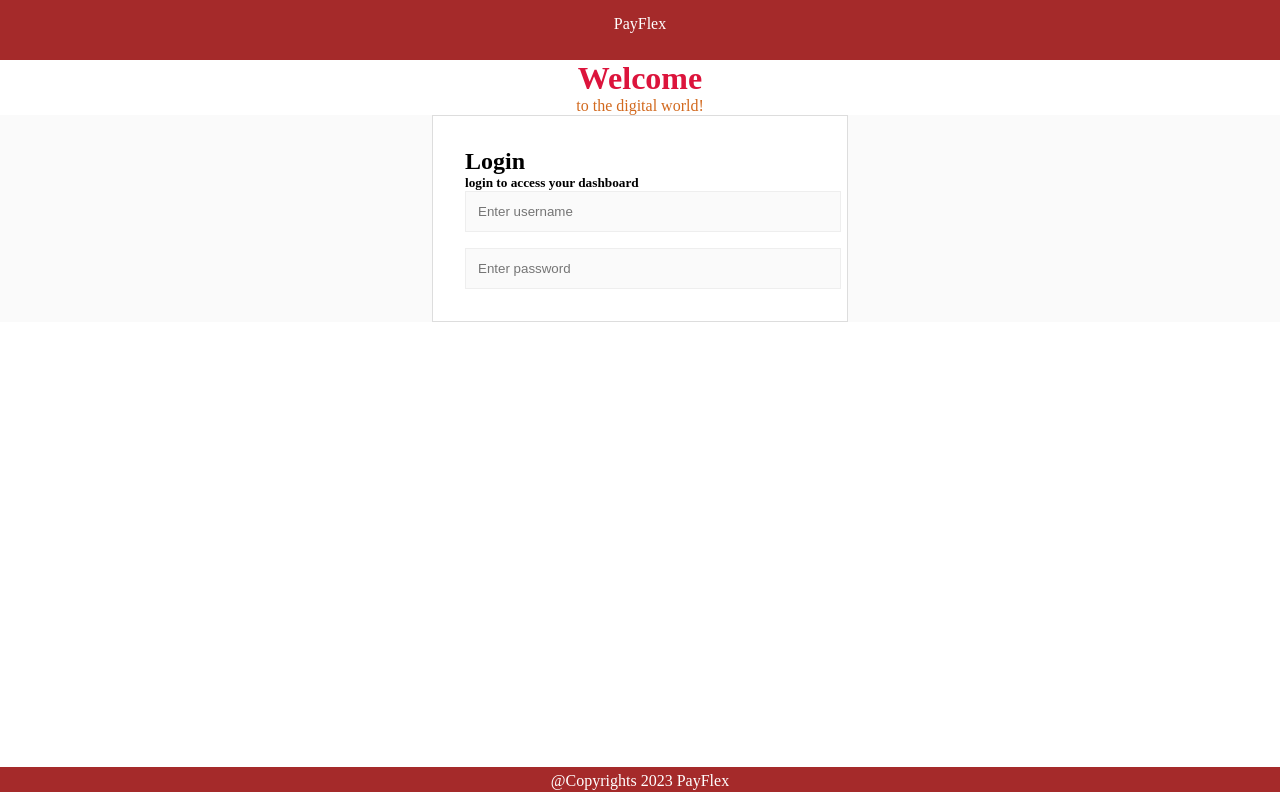
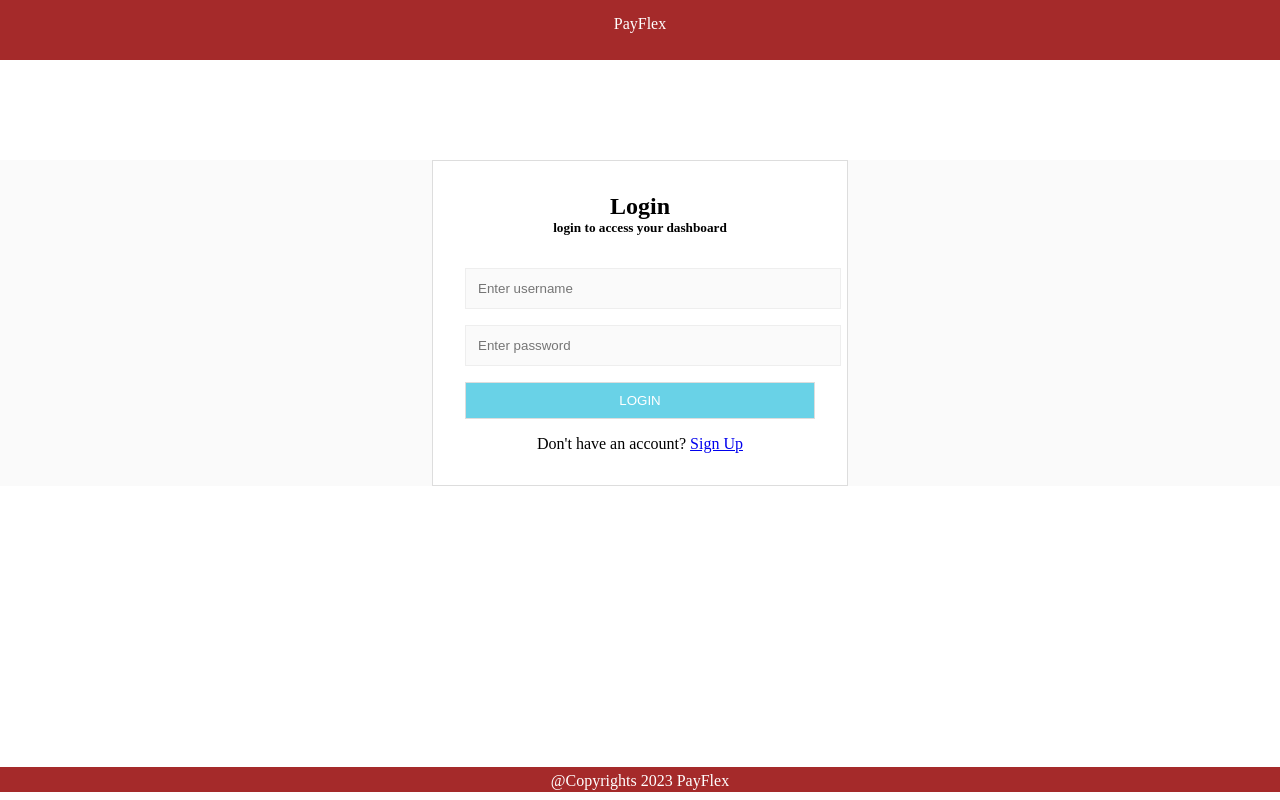
Before and after one commit to Aijazali777/PayFlex, a plain HTML site: page index.html in a window 1280 px wide. Drawn offline with Linux system fonts and the light colour scheme.

Commit message:
Updated Login Screen

```diff
--- a/index.html
+++ b/index.html
@@ -8,8 +8,6 @@
 </head>
 <body>
     <header>PayFlex</header>
-    <h1>Welcome</h1>
-    <p>to the digital world!</p>
     <div class="login-form">
         <form class="login-form-main">
             <div class="login-form-header">
@@ -19,10 +17,15 @@
             <div class="login-form-group">
                 <input class="login-form-input" type="text" placeholder="Enter username">
             </div>
-            <div class="login-form-group"></div>
+            <div class="login-form-group">
                 <input class="login-form-input" type="password" placeholder="Enter password">
             </div>
-
+            <div class="login-form-group">
+                <button class="login-form-button" type="submit">Login</button>
+            </div>
+            <div class="login-form-footer">
+                Don't have an account? <a href="#">Sign Up</a>
+            </div>
         </form>
     </div>
     <footer>@Copyrights 2023 PayFlex</footer>
--- a/style.css
+++ b/style.css
@@ -26,6 +26,7 @@ p {
 }
 
 .login-form {
+    margin-top: 100px;
     align-items: center;
     width: 100%;
     height: 100%;
@@ -47,11 +48,32 @@ p {
     margin-bottom: 1rem;
 }
 
+.login-form-header {
+    text-align: center;
+    margin-bottom : 2rem;
+}
+
 .login-form-input {
     background: #fafafa;
     border: 1px solid #eeeeee;
     padding: 12px;
     width: 100%;
+}
+
+.login-form-button{
+    background: #69d2e7;
+    border: 1px solid #ddd;
+    color: #ffffff;
+    padding: 10px;
+    width: 100%;
+    text-transform: uppercase;
+}
+.login-form-button:hover{
+    background: #69c8e7;
+}
+
+.login-form-footer {
+    text-align: center;
 }
 
 header {
```
